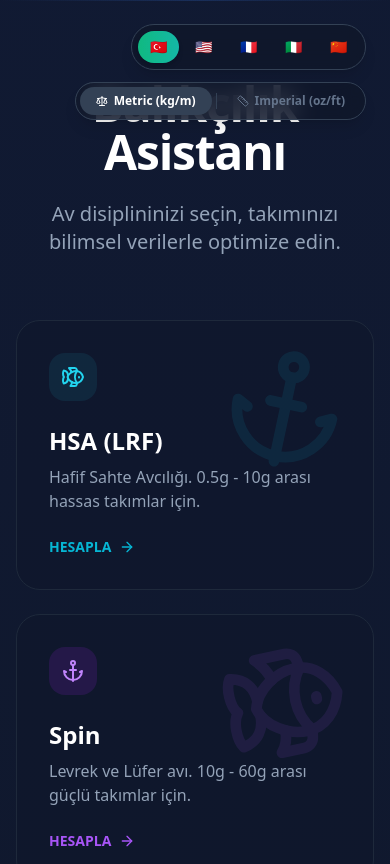
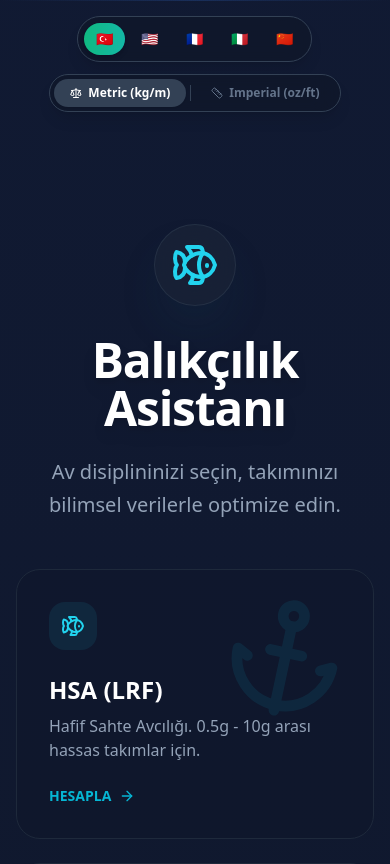
Before and after one commit to rednightdog/hsa-calculator, a Next.js app: page / in a window 390 px wide. Shown: the top 864 px of the page. Built offline with nearby package versions, Linux system fonts and the light colour scheme.

Commit message:
feat: Improve mobile UI layout and add iOS install prompt

```diff
--- a/app/page.tsx
+++ b/app/page.tsx
@@ -4,30 +4,36 @@ import Link from 'next/link';
 import { ArrowRight, Database, Fish, Anchor, Book } from 'lucide-react';
 import { useLanguage } from '@/context/LanguageContext';
 import LanguageSelector from '@/components/ui/LanguageSelector';
+import InstallPrompt from '@/components/ui/InstallPrompt';
 
 export default function Dashboard() {
   const { t } = useLanguage();
 
   return (
-    <main className="min-h-screen bg-[#0f172a] text-slate-300 font-sans selection:bg-blue-500/30 flex items-center justify-center relative overflow-hidden">
+    <main className="min-h-screen bg-[#0f172a] text-slate-300 font-sans selection:bg-blue-500/30 flex flex-col relative overflow-hidden">
 
       {/* Background Ambience */}
       <div className="absolute inset-0 bg-gradient-to-b from-blue-950/20 to-[#0f172a]" />
       <div className="absolute top-0 inset-x-0 h-px bg-gradient-to-r from-transparent via-blue-500/20 to-transparent" />
 
+      <InstallPrompt />
       <LanguageSelector />
 
-      <div className="container mx-auto px-4 relative z-10 py-20">
-        <div className="text-center mb-16">
-          <h1 className="text-5xl md:text-7xl font-bold text-white mb-6 tracking-tight">
+      <div className="container mx-auto px-4 relative z-10 py-12 md:py-20 flex-grow flex flex-col justify-center">
+
+        <div className="text-center mb-12 md:mb-16 mt-12 md:mt-0">
+          <div className="inline-block p-4 rounded-full bg-slate-800/50 backdrop-blur-xl border border-slate-700/50 mb-6 shadow-2xl shadow-cyan-900/20 animate-in fade-in zoom-in duration-700">
+            <Fish className="w-12 h-12 text-cyan-400" />
+          </div>
+          <h1 className="text-5xl md:text-7xl font-bold text-white mb-6 tracking-tight drop-shadow-lg">
             {t('home.title')}
           </h1>
-          <p className="text-xl text-slate-400 max-w-2xl mx-auto">
+          <p className="text-xl text-slate-400 max-w-2xl mx-auto leading-relaxed">
             {t('home.subtitle')}
           </p>
         </div>
 
-        <div className="grid grid-cols-1 md:grid-cols-3 gap-6 max-w-6xl mx-auto">
+        <div className="grid grid-cols-1 md:grid-cols-3 gap-6 max-w-6xl mx-auto w-full">
           {/* HSA Card */}
           <Link href="/hsa" className="group relative bg-slate-900/50 border border-slate-800 rounded-3xl p-8 hover:border-cyan-500/50 transition-all hover:bg-slate-900/80">
             <div className="absolute top-0 right-0 p-6 opacity-10 group-hover:opacity-20 transition-opacity">
@@ -95,7 +101,7 @@ export default function Dashboard() {
         </div>
 
         {/* Knowledge Base Link */}
-        <div className="max-w-6xl mx-auto mt-12 px-4 md:px-0">
+        <div className="max-w-6xl mx-auto mt-12 w-full">
           <Link href="/guide" className="block w-full bg-gradient-to-r from-slate-900 to-slate-800 border border-slate-700 p-8 rounded-3xl hover:border-emerald-500/50 transition-all group relative overflow-hidden">
             <div className="absolute top-0 right-0 p-6 opacity-5 group-hover:opacity-10 transition-opacity">
               <Book className="w-64 h-64 text-emerald-500 -rotate-12 translate-x-20 -translate-y-20" />
--- /dev/null
+++ b/components/ui/InstallPrompt.tsx
@@ -0,0 +1,47 @@
+"use client";
+
+import React, { useState, useEffect } from 'react';
+import { Download, X, Share } from 'lucide-react';
+
+export default function InstallPrompt() {
+    const [isIOS, setIsIOS] = useState(false);
+    const [showplugin, setShowPlugin] = useState(false);
+
+    useEffect(() => {
+        // Simple iOS detection
+        const userAgent = window.navigator.userAgent.toLowerCase();
+        const isIosDevice = /iphone|ipad|ipod/.test(userAgent);
+        const isStandalone = (window.navigator as any).standalone; // Check if already installed
+
+        if (isIosDevice && !isStandalone) {
+            setIsIOS(true);
+            // Show prompt after 3 seconds
+            setTimeout(() => setShowPlugin(true), 3000);
+        }
+    }, []);
+
+    if (!showplugin || !isIOS) return null;
+
+    return (
+        <div className="fixed bottom-4 left-4 right-4 bg-slate-900/95 border border-slate-700 p-4 rounded-2xl shadow-2xl z-50 animate-in slide-in-from-bottom-5">
+            <button onClick={() => setShowPlugin(false)} className="absolute top-2 right-2 text-slate-500 hover:text-white">
+                <X className="w-5 h-5" />
+            </button>
+            <div className="flex gap-4">
+                <div className="w-12 h-12 bg-gray-800 rounded-xl flex items-center justify-center shrink-0">
+                    <Download className="w-6 h-6 text-cyan-400" />
+                </div>
+                <div>
+                    <h4 className="font-bold text-white text-sm mb-1">Uygulamayı Yükle</h4>
+                    <p className="text-xs text-slate-400 mb-2">Daha hızlı erişim için ana ekrana ekleyin.</p>
+                    <div className="flex items-center gap-2 text-xs text-cyan-400 font-medium">
+                        1. <Share className="w-3 h-3" /> &quot;Paylaş&quot; butonuna bas
+                    </div>
+                    <div className="flex items-center gap-2 text-xs text-cyan-400 font-medium mt-1">
+                        2. &quot;Ana Ekrana Ekle&quot; seç
+                    </div>
+                </div>
+            </div>
+        </div>
+    );
+}
--- a/components/ui/LanguageSelector.tsx
+++ b/components/ui/LanguageSelector.tsx
@@ -15,7 +15,8 @@ export default function LanguageSelector() {
     ];
 
     return (
-        <div className="absolute top-6 right-6 z-50 flex flex-col items-end gap-3">
+        <div className="w-full flex justify-center py-4 md:absolute md:top-6 md:right-6 md:w-auto md:block md:py-0 z-50">
+            <div className="flex flex-col items-center md:items-end gap-3">
                 {/* Language Row */}
                 <div className="bg-slate-900/80 backdrop-blur-md border border-slate-700 rounded-full p-1.5 flex items-center gap-1 shadow-lg">
                     {languages.map((lang) => (
@@ -67,5 +68,6 @@ export default function LanguageSelector() {
                     </button>
                 </div>
             </div>
+        </div>
     );
 }
```
Lines whose indentation alone changed are shown as unchanged.
